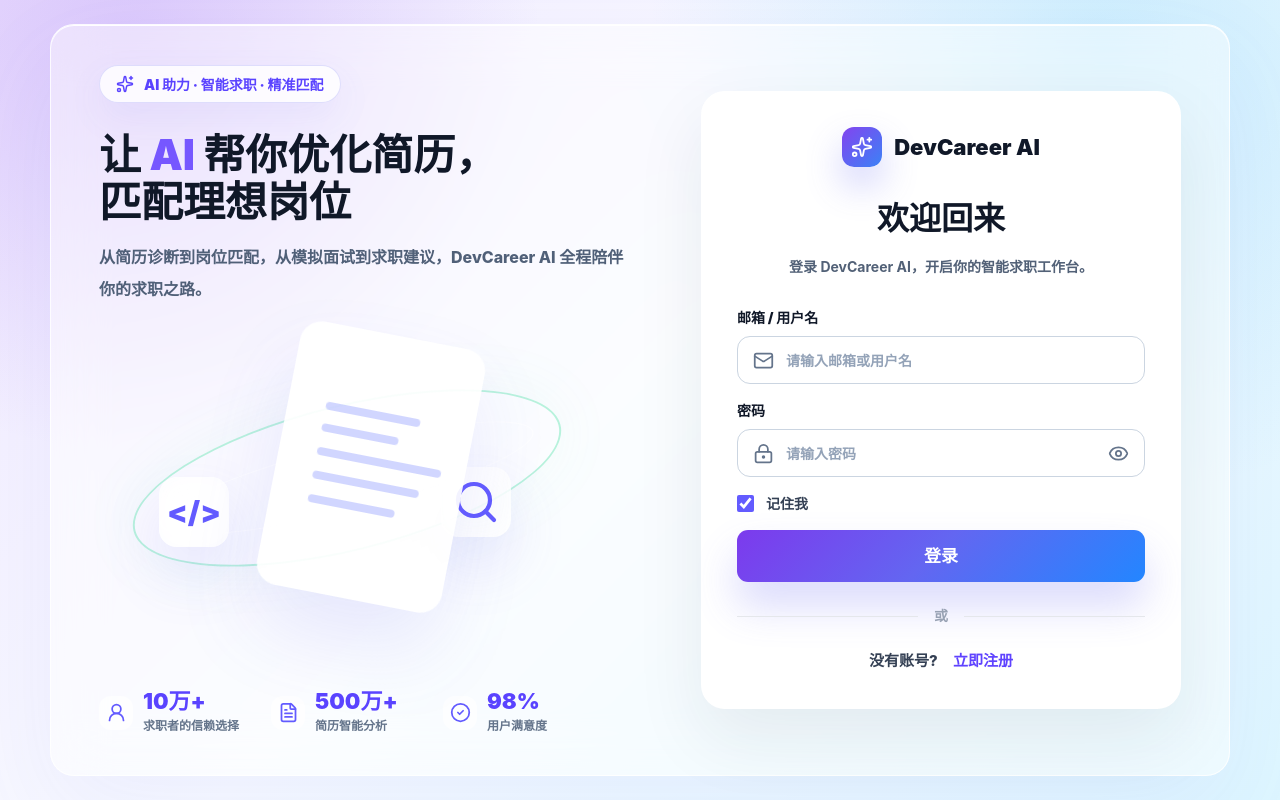
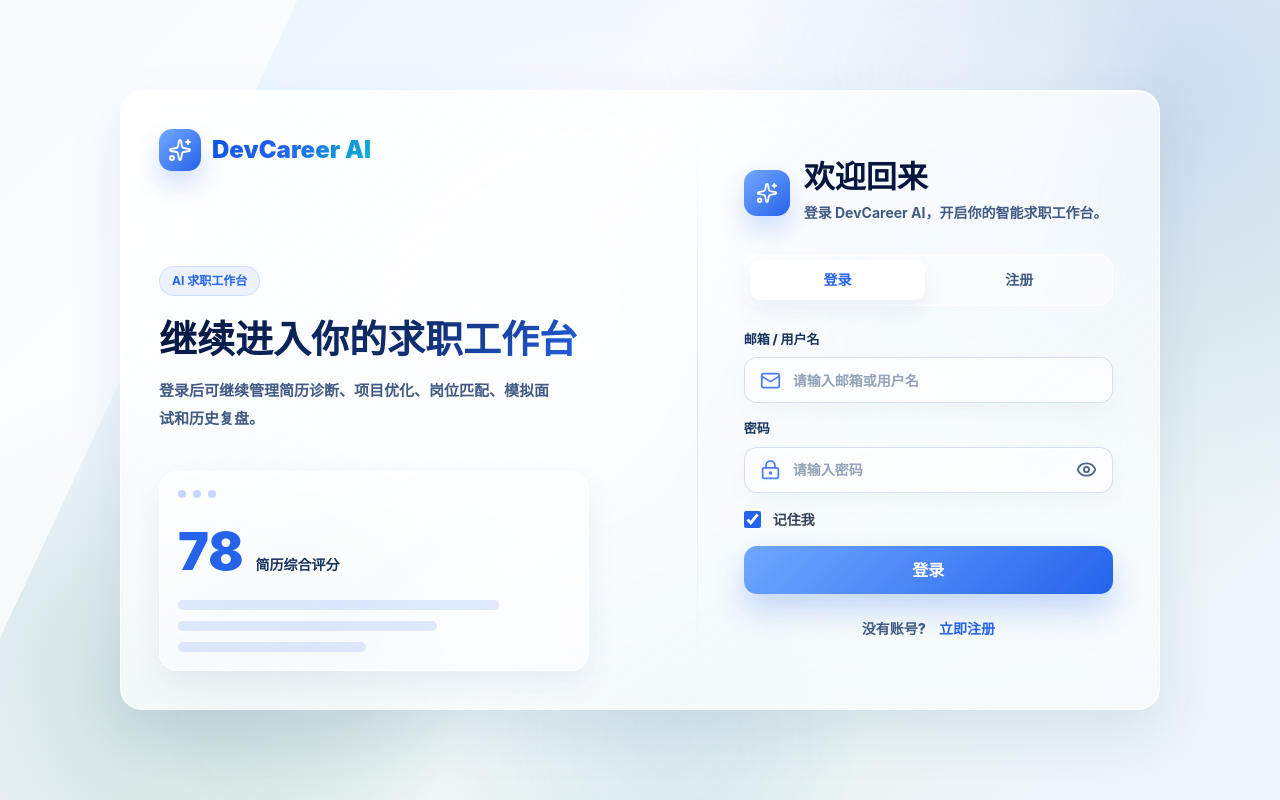
Before and after one commit to Wayne-Frontend/DevCareerAI, a Vue app in the folder web/: page /login in a window 1280 px wide. Built offline with nearby package versions, Linux system fonts and the light colour scheme.

Commit message:
feat: 重构登录页样式

```diff
--- a/web/src/views/Login/index.vue
+++ b/web/src/views/Login/index.vue
@@ -2,13 +2,10 @@
 import { computed, reactive, ref } from 'vue'
 import { useRoute, useRouter } from 'vue-router'
 import {
-  CheckCircle2,
   Eye,
   EyeOff,
-  FileText,
   LockKeyhole,
   Mail,
-  Search,
   Sparkles,
   UserRound,
 } from 'lucide-vue-next'
@@ -97,70 +94,53 @@
 </script>
 
 <template>
-  <main class="login-page grid min-h-screen overflow-hidden px-6 py-6">
-    <section class="login-shell mx-auto grid h-[calc(100vh-48px)] min-h-[680px] w-full max-w-[1180px] grid-cols-[0.98fr_0.9fr] items-center gap-10 rounded-[24px] border border-white/80 px-12 py-10">
-      <div class="relative flex h-full min-h-0 flex-col">
-        <span class="login-pill">
-          <Sparkles :size="18" />
-          AI 助力 · 智能求职 · 精准匹配
-        </span>
+  <main class="login-page">
+    <section class="login-shell" aria-label="DevCareer AI 登录">
+      <aside class="login-brand-panel">
+        <div class="brand-link">
+          <span class="brand-mark"><Sparkles :size="24" stroke-width="1.9" /></span>
+          <strong>DevCareer AI</strong>
+        </div>
 
-        <h1 class="mt-7 max-w-[500px] text-[42px] font-black leading-[1.12] tracking-normal text-[#101828]">
-          让 <span class="text-[#7657ff]">AI</span> 帮你优化简历，<br />
-          匹配理想岗位
-        </h1>
-        <p class="mt-4 max-w-[540px] text-[16px] font-extrabold leading-8 text-[#506078]">
-          从简历诊断到岗位匹配，从模拟面试到求职建议，DevCareer AI 全程陪伴你的求职之路。
-        </p>
+        <div class="brand-copy">
+          <span class="soft-tag">AI 求职工作台</span>
+          <h1>继续进入你的求职工作台</h1>
+          <p>登录后可继续管理简历诊断、项目优化、岗位匹配、模拟面试和历史复盘。</p>
+        </div>
 
-        <div class="hero-visual">
-          <div class="orbit-line" />
-          <div class="code-float">
-            <span>&lt;/&gt;</span>
+        <div class="workspace-preview" aria-hidden="true">
+          <div class="preview-header">
+            <span />
+            <span />
+            <span />
           </div>
-          <div class="search-float">
-            <Search :size="48" stroke-width="2.1" />
+          <div class="preview-score">
+            <strong>78</strong>
+            <span>简历综合评分</span>
           </div>
-          <div class="resume-card">
-            <span class="resume-line line-a" />
-            <span class="resume-line line-b" />
-            <span class="resume-line line-c" />
-            <span class="resume-line line-d" />
-            <span class="resume-line line-e" />
+          <div class="preview-rows">
+            <span class="row-long" />
+            <span class="row-medium" />
+            <span class="row-short" />
+          </div>
+        </div>
+      </aside>
+
+      <section class="auth-card">
+        <div class="auth-heading">
+          <span class="brand-mark auth-brand"><Sparkles :size="22" /></span>
+          <div>
+            <h2>{{ title }}</h2>
+            <p>{{ subtitle }}</p>
           </div>
         </div>
 
-        <div class="mt-auto grid max-w-[500px] grid-cols-3 gap-4">
-          <div class="metric-item">
-            <span class="metric-icon"><UserRound :size="21" /></span>
-            <strong>10万+</strong>
-            <p>求职者的信赖选择</p>
-          </div>
-          <div class="metric-item">
-            <span class="metric-icon"><FileText :size="21" /></span>
-            <strong>500万+</strong>
-            <p>简历智能分析</p>
-          </div>
-          <div class="metric-item">
-            <span class="metric-icon"><CheckCircle2 :size="21" /></span>
-            <strong>98%</strong>
-            <p>用户满意度</p>
-          </div>
-        </div>
-      </div>
-
-      <section class="auth-card ml-auto w-full max-w-[480px] rounded-[24px] bg-white px-9 py-9 shadow-[0_30px_70px_rgba(30,41,59,0.08)]">
-        <div class="mb-7 flex items-center justify-center gap-3">
-          <span class="brand-mark"><Sparkles :size="22" /></span>
-          <strong class="text-[22px] font-black text-[#101828]">DevCareer AI</strong>
+        <div class="mode-switch" role="tablist" aria-label="切换登录或注册">
+          <button type="button" :class="{ active: !isRegister }" @click="switchMode('login')">登录</button>
+          <button type="button" :class="{ active: isRegister }" @click="switchMode('register')">注册</button>
         </div>
 
-        <div class="text-center">
-          <h2 class="m-0 text-[32px] font-black tracking-normal text-[#101828]">{{ title }}</h2>
-          <p class="mt-3 text-[14px] font-bold leading-6 text-[#526177]">{{ subtitle }}</p>
-        </div>
-
-        <form class="mt-7 grid gap-4" @submit.prevent="submit">
+        <form class="auth-form" @submit.prevent="submit">
           <label v-if="isRegister" class="auth-field">
             <span>用户名</span>
             <div class="input-wrap">
@@ -232,15 +212,9 @@
           </button>
         </form>
 
-        <div class="my-6 flex items-center gap-4 text-sm font-bold text-[#98a2b3]">
-          <span class="h-px flex-1 bg-[#e5e7eb]" />
-          或
-          <span class="h-px flex-1 bg-[#e5e7eb]" />
-        </div>
-
-        <p class="m-0 text-center text-[15px] font-extrabold text-[#344054]">
+        <p class="auth-link-row">
           {{ isRegister ? '已有账号?' : '没有账号?' }}
-          <button class="ml-3 text-[#5f43ff] transition hover:text-[#3478ff]" @click="switchMode(isRegister ? 'login' : 'register')">
+          <button @click="switchMode(isRegister ? 'login' : 'register')">
             {{ isRegister ? '立即登录' : '立即注册' }}
           </button>
         </p>
@@ -251,174 +225,306 @@
 
 <style scoped>
 .login-page {
+  position: relative;
+  display: grid;
+  min-height: 100vh;
+  overflow: hidden;
+  place-items: center;
+  padding: 28px;
   background:
-    radial-gradient(circle at 10% 5%, rgba(124, 58, 237, 0.2), transparent 30%),
-    radial-gradient(circle at 86% 6%, rgba(56, 189, 248, 0.22), transparent 34%),
-    linear-gradient(135deg, #f1e9ff 0%, #f8fbff 49%, #ddf6ff 100%);
+    linear-gradient(115deg, rgba(255, 255, 255, 0.72) 0 18%, transparent 18% 100%),
+    radial-gradient(circle at 12% 85%, rgba(31, 112, 86, 0.18), transparent 23%),
+    radial-gradient(circle at 91% 12%, rgba(150, 178, 228, 0.38), transparent 31%),
+    radial-gradient(circle at 44% 38%, rgba(255, 255, 255, 0.68), transparent 34%),
+    linear-gradient(135deg, #e8f4ff 0%, #f5f9ff 36%, #e9f4f1 72%, #eef5ff 100%);
+}
+
+.login-page::before,
+.login-page::after {
+  content: "";
+  position: fixed;
+  pointer-events: none;
+  filter: blur(18px);
+}
+
+.login-page::before {
+  top: -5%;
+  right: 7%;
+  width: 520px;
+  height: 680px;
+  border-radius: 80px;
+  background:
+    linear-gradient(122deg, rgba(255, 255, 255, 0.64), rgba(183, 211, 246, 0.18) 48%, transparent 49%),
+    radial-gradient(circle at 60% 20%, rgba(255, 255, 255, 0.72), transparent 36%);
+  opacity: 0.72;
+  transform: rotate(-8deg);
+}
+
+.login-page::after {
+  bottom: -18%;
+  left: 14%;
+  width: 660px;
+  height: 460px;
+  border-radius: 999px;
+  background:
+    radial-gradient(circle at 20% 30%, rgba(26, 116, 96, 0.15), transparent 34%),
+    radial-gradient(circle at 75% 55%, rgba(82, 137, 219, 0.14), transparent 40%);
+  opacity: 0.8;
 }
 
 .login-shell {
-  background: rgba(255, 255, 255, 0.43);
+  position: relative;
+  z-index: 1;
+  display: grid;
+  width: min(100%, 1040px);
+  min-height: 620px;
+  grid-template-columns: minmax(0, 0.9fr) minmax(390px, 0.72fr);
+  overflow: hidden;
+  border: 1px solid rgba(255, 255, 255, 0.78);
+  border-radius: 22px;
+  background:
+    linear-gradient(145deg, rgba(255, 255, 255, 0.68), rgba(246, 250, 255, 0.4)),
+    rgba(255, 255, 255, 0.52);
   box-shadow:
-    inset 0 1px 0 rgba(255, 255, 255, 0.96),
-    0 36px 100px rgba(99, 102, 241, 0.08);
-  backdrop-filter: blur(26px);
+    inset 0 1px 0 rgba(255, 255, 255, 0.94),
+    0 22px 54px rgba(31, 73, 125, 0.1);
+  backdrop-filter: blur(24px) saturate(132%);
 }
 
-.login-pill {
+.login-brand-panel {
+  position: relative;
+  display: flex;
+  min-height: 0;
+  flex-direction: column;
+  justify-content: space-between;
+  padding: 38px;
+}
+
+.login-brand-panel::after {
+  content: "";
+  position: absolute;
+  top: 34px;
+  right: 0;
+  bottom: 34px;
+  width: 1px;
+  background: linear-gradient(180deg, transparent, rgba(37, 99, 235, 0.14), transparent);
+}
+
+.brand-link {
   display: inline-flex;
   width: fit-content;
-  min-height: 38px;
   align-items: center;
-  gap: 10px;
-  border: 1px solid rgba(99, 102, 241, 0.2);
-  border-radius: 999px;
-  background: rgba(255, 255, 255, 0.82);
-  padding: 0 16px;
-  color: #5a43ff;
-  font-size: 14px;
-  font-weight: 900;
-  box-shadow: 0 14px 36px rgba(99, 102, 241, 0.08);
+  gap: 11px;
+  color: #0b55e8;
 }
 
-.hero-visual {
-  position: relative;
-  height: 300px;
-  margin-top: 8px;
+.brand-link strong {
+  background: linear-gradient(135deg, #0b55e8 0%, #2563eb 45%, #06b6d4 100%);
+  background-clip: text;
+  color: transparent;
+  font-size: 24px;
+  font-weight: 950;
+  letter-spacing: 0;
+  line-height: 1;
 }
 
-.orbit-line {
-  position: absolute;
-  left: 28px;
-  top: 92px;
-  width: 440px;
-  height: 146px;
-  border: 2px solid rgba(110, 231, 183, 0.48);
-  border-radius: 50%;
-  transform: rotate(-14deg);
-  box-shadow: 0 0 60px rgba(110, 231, 183, 0.08);
+.brand-mark {
+  display: grid;
+  width: 42px;
+  height: 42px;
+  flex: 0 0 auto;
+  place-items: center;
+  border-radius: 13px;
+  background: linear-gradient(135deg, #74a8ff, #2563eb);
+  color: #fff;
+  box-shadow: 0 14px 26px rgba(37, 99, 235, 0.2);
 }
 
-.orbit-line::after {
-  content: "";
-  position: absolute;
-  inset: 38px 26px;
-  border: 1px solid rgba(255, 255, 255, 0.76);
-  border-radius: 50%;
+.brand-copy {
+  max-width: 430px;
+  margin-top: 58px;
 }
 
-.resume-card {
-  position: absolute;
-  left: 178px;
-  top: 20px;
-  width: 188px;
-  height: 268px;
-  border-radius: 22px;
-  background: rgba(255, 255, 255, 0.92);
-  box-shadow: 0 42px 78px rgba(99, 102, 241, 0.13);
-  transform: rotate(11deg);
+.soft-tag {
+  min-height: 30px;
+  border-color: rgba(37, 99, 235, 0.14);
+  background: rgba(37, 99, 235, 0.08);
+  color: #2563eb;
 }
 
-.resume-line {
-  position: absolute;
-  left: 38px;
+.brand-copy h1 {
+  margin: 22px 0 0;
+  background: linear-gradient(135deg, #07163f 0%, #102e6d 58%, #2563eb 100%);
+  background-clip: text;
+  color: transparent;
+  font-size: 38px;
+  font-weight: 950;
+  letter-spacing: 0;
+  line-height: 1.12;
+}
+
+.brand-copy p {
+  max-width: 390px;
+  margin: 16px 0 0;
+  color: #425b84;
+  font-size: 15px;
+  font-weight: 720;
+  line-height: 1.9;
+}
+
+.workspace-preview {
+  width: min(100%, 430px);
+  border: 1px solid rgba(255, 255, 255, 0.76);
+  border-radius: 18px;
+  background: rgba(255, 255, 255, 0.46);
+  padding: 18px;
+  box-shadow:
+    inset 0 1px 0 rgba(255, 255, 255, 0.88),
+    0 14px 30px rgba(31, 73, 125, 0.07);
+}
+
+.preview-header {
+  display: flex;
+  gap: 7px;
+}
+
+.preview-header span {
+  width: 8px;
   height: 8px;
   border-radius: 999px;
-  background: rgba(112, 128, 255, 0.32);
+  background: rgba(79, 124, 255, 0.3);
 }
 
-.line-a {
-  top: 78px;
-  width: 96px;
+.preview-score {
+  display: flex;
+  align-items: baseline;
+  gap: 12px;
+  margin-top: 28px;
 }
 
-.line-b {
-  top: 100px;
-  width: 78px;
-}
-
-.line-c {
-  top: 124px;
-  width: 126px;
-}
-
-.line-d {
-  top: 148px;
-  width: 108px;
-}
-
-.line-e {
-  top: 172px;
-  width: 88px;
-}
-
-.code-float,
-.search-float {
-  position: absolute;
-  display: grid;
-  place-items: center;
-  width: 70px;
-  height: 70px;
-  border-radius: 18px;
-  background: rgba(255, 255, 255, 0.78);
-  color: #635bff;
-  box-shadow: 0 28px 60px rgba(99, 102, 241, 0.14);
-  backdrop-filter: blur(14px);
-}
-
-.code-float {
-  left: 60px;
-  top: 164px;
-  font-size: 30px;
-  font-weight: 900;
-}
-
-.search-float {
-  left: 342px;
-  top: 154px;
-}
-
-.metric-item {
-  display: grid;
-  grid-template-columns: 34px 1fr;
-  column-gap: 10px;
-  align-items: center;
-}
-
-.metric-icon {
-  display: grid;
-  grid-row: span 2;
-  width: 34px;
-  height: 34px;
-  place-items: center;
-  border-radius: 12px;
-  background: rgba(255, 255, 255, 0.65);
-  color: #635bff;
-}
-
-.metric-item strong {
-  color: #5a43ff;
-  font-size: 22px;
+.preview-score strong {
+  color: #2563eb;
+  font-size: 52px;
   font-weight: 950;
   line-height: 1;
 }
 
-.metric-item p {
-  margin: 5px 0 0;
-  color: #64748b;
-  font-size: 12px;
-  font-weight: 800;
+.preview-score span {
+  color: #18345f;
+  font-size: 14px;
+  font-weight: 850;
 }
 
-.brand-mark {
+.preview-rows {
   display: grid;
-  width: 40px;
-  height: 40px;
-  place-items: center;
-  border-radius: 12px;
-  background: linear-gradient(135deg, #8344ef 0%, #3b82f6 100%);
-  color: white;
-  box-shadow: 0 18px 36px rgba(99, 102, 241, 0.3);
+  gap: 11px;
+  margin-top: 22px;
+}
+
+.preview-rows span {
+  height: 10px;
+  border-radius: 999px;
+  background: rgba(79, 124, 255, 0.16);
+}
+
+.row-long {
+  width: 82%;
+}
+
+.row-medium {
+  width: 66%;
+}
+
+.row-short {
+  width: 48%;
+}
+
+.auth-card {
+  display: flex;
+  min-height: 0;
+  flex-direction: column;
+  justify-content: center;
+  overflow-y: auto;
+  padding: 42px 46px;
+  scrollbar-color: rgba(99, 102, 241, 0.32) rgba(226, 232, 240, 0.46);
+  scrollbar-width: thin;
+}
+
+.auth-card::-webkit-scrollbar {
+  width: 8px;
+}
+
+.auth-card::-webkit-scrollbar-track {
+  border-radius: 999px;
+  background: rgba(226, 232, 240, 0.46);
+}
+
+.auth-card::-webkit-scrollbar-thumb {
+  border-radius: 999px;
+  background: rgba(99, 102, 241, 0.32);
+}
+
+.auth-heading {
+  display: flex;
+  align-items: center;
+  gap: 14px;
+}
+
+.auth-brand {
+  width: 46px;
+  height: 46px;
+}
+
+.auth-heading h2 {
+  margin: 0;
+  color: #07163f;
+  font-size: 31px;
+  font-weight: 950;
+  letter-spacing: 0;
+  line-height: 1.05;
+}
+
+.auth-heading p {
+  margin: 8px 0 0;
+  color: #425b84;
+  font-size: 14px;
+  font-weight: 720;
+  line-height: 1.6;
+}
+
+.mode-switch {
+  display: grid;
+  grid-template-columns: repeat(2, minmax(0, 1fr));
+  gap: 6px;
+  margin-top: 30px;
+  border: 1px solid rgba(255, 255, 255, 0.78);
+  border-radius: 14px;
+  background: rgba(255, 255, 255, 0.46);
+  padding: 5px;
+  box-shadow: inset 0 1px 0 rgba(255, 255, 255, 0.86);
+}
+
+.mode-switch button {
+  min-height: 40px;
+  border: 0;
+  border-radius: 10px;
+  background: transparent;
+  color: #425b84;
+  font-size: 14px;
+  font-weight: 850;
+  transition: background 0.18s ease, box-shadow 0.18s ease, color 0.18s ease;
+}
+
+.mode-switch button.active {
+  background: rgba(255, 255, 255, 0.82);
+  color: #2563eb;
+  box-shadow: 0 10px 22px rgba(31, 73, 125, 0.08);
+}
+
+.auth-form {
+  display: grid;
+  gap: 16px;
+  margin-top: 24px;
 }
 
 .auth-field {
@@ -427,26 +533,33 @@
 }
 
 .auth-field > span {
-  color: #101828;
-  font-size: 14px;
-  font-weight: 900;
+  color: #18345f;
+  font-size: 13px;
+  font-weight: 850;
 }
 
 .input-wrap {
   display: flex;
-  min-height: 48px;
+  min-height: 46px;
   align-items: center;
   gap: 12px;
-  border: 1px solid #cbd5e1;
+  border: 1px solid rgba(171, 190, 218, 0.48);
   border-radius: 13px;
   padding: 0 15px;
-  color: #64748b;
-  transition: border-color 180ms ease, box-shadow 180ms ease;
+  background: rgba(255, 255, 255, 0.58);
+  color: #4f7cff;
+  box-shadow:
+    inset 0 1px 0 rgba(255, 255, 255, 0.86),
+    0 8px 20px rgba(31, 73, 125, 0.035);
+  transition: border-color 0.18s ease, box-shadow 0.18s ease, background 0.18s ease;
 }
 
 .input-wrap:focus-within {
-  border-color: rgba(99, 102, 241, 0.52);
-  box-shadow: 0 0 0 4px rgba(99, 102, 241, 0.08);
+  border-color: rgba(79, 124, 255, 0.48);
+  background: rgba(255, 255, 255, 0.72);
+  box-shadow:
+    0 0 0 4px rgba(79, 124, 255, 0.1),
+    inset 0 1px 0 rgba(255, 255, 255, 0.9);
 }
 
 .input-wrap input {
@@ -454,7 +567,8 @@
   flex: 1;
   border: 0;
   outline: 0;
-  color: #101828;
+  background: transparent;
+  color: #10204a;
   font-size: 14px;
   font-weight: 800;
 }
@@ -468,31 +582,32 @@
   place-items: center;
   border: 0;
   background: transparent;
-  color: #64748b;
+  color: #4b6388;
   cursor: pointer;
 }
 
 .remember-checkbox {
   width: 17px;
   height: 17px;
-  accent-color: #635bff;
+  accent-color: #2563eb;
 }
 
 .login-submit {
-  min-height: 52px;
+  min-height: 48px;
   border: 0;
-  border-radius: 11px;
-  background: linear-gradient(135deg, #7c3aed 0%, #6366f1 48%, #2386ff 100%);
+  border-radius: 13px;
+  background: linear-gradient(135deg, #6ea8ff 0%, #2563eb 100%);
   color: white;
-  font-size: 17px;
-  font-weight: 950;
-  box-shadow: 0 24px 42px rgba(99, 102, 241, 0.24);
-  transition: transform 180ms ease, box-shadow 180ms ease, opacity 180ms ease;
+  font-size: 16px;
+  font-weight: 900;
+  box-shadow: 0 16px 30px rgba(37, 99, 235, 0.24);
+  transition: transform 0.18s ease, box-shadow 0.18s ease, opacity 0.18s ease, filter 0.18s ease;
 }
 
 .login-submit:hover:not(:disabled) {
   transform: translateY(-1px);
-  box-shadow: 0 28px 50px rgba(99, 102, 241, 0.28);
+  filter: brightness(1.04);
+  box-shadow: 0 18px 34px rgba(37, 99, 235, 0.3);
 }
 
 .login-submit:disabled {
@@ -506,6 +621,27 @@
   font-weight: 800;
 }
 
+.auth-link-row {
+  margin: 24px 0 0;
+  color: #425b84;
+  text-align: center;
+  font-size: 14px;
+  font-weight: 800;
+}
+
+.auth-link-row button {
+  margin-left: 10px;
+  border: 0;
+  background: transparent;
+  color: #2563eb;
+  font-weight: 900;
+  transition: color 0.18s ease;
+}
+
+.auth-link-row button:hover {
+  color: #0b55e8;
+}
+
 button {
   font: inherit;
 }
@@ -513,18 +649,59 @@
 @media (max-width: 1180px) {
   .login-shell {
     grid-template-columns: 1fr;
-    height: auto;
-    min-height: calc(100vh - 48px);
-    overflow-y: auto;
-    padding: 36px;
+    min-height: auto;
   }
 
-  .login-shell > div {
-    min-height: 520px;
+  .login-brand-panel {
+    gap: 34px;
   }
 
+  .login-brand-panel::after {
+    top: auto;
+    right: 34px;
+    bottom: 0;
+    left: 34px;
+    width: auto;
+    height: 1px;
+    background: linear-gradient(90deg, transparent, rgba(37, 99, 235, 0.14), transparent);
+  }
+
+  .workspace-preview {
+    display: none;
+  }
+}
+
+@media (max-width: 760px) {
+  .login-page {
+    align-items: stretch;
+    overflow-y: auto;
+    padding: 14px;
+  }
+
+  .login-shell {
+    width: 100%;
+    border-radius: 18px;
+  }
+
+  .login-brand-panel,
   .auth-card {
-    margin: 0 auto;
+    padding: 26px 22px;
+  }
+
+  .brand-copy {
+    margin-top: 30px;
+  }
+
+  .brand-copy h1 {
+    font-size: 30px;
+  }
+
+  .auth-heading {
+    align-items: flex-start;
+  }
+
+  .auth-heading h2 {
+    font-size: 28px;
   }
 }
 </style>
```
